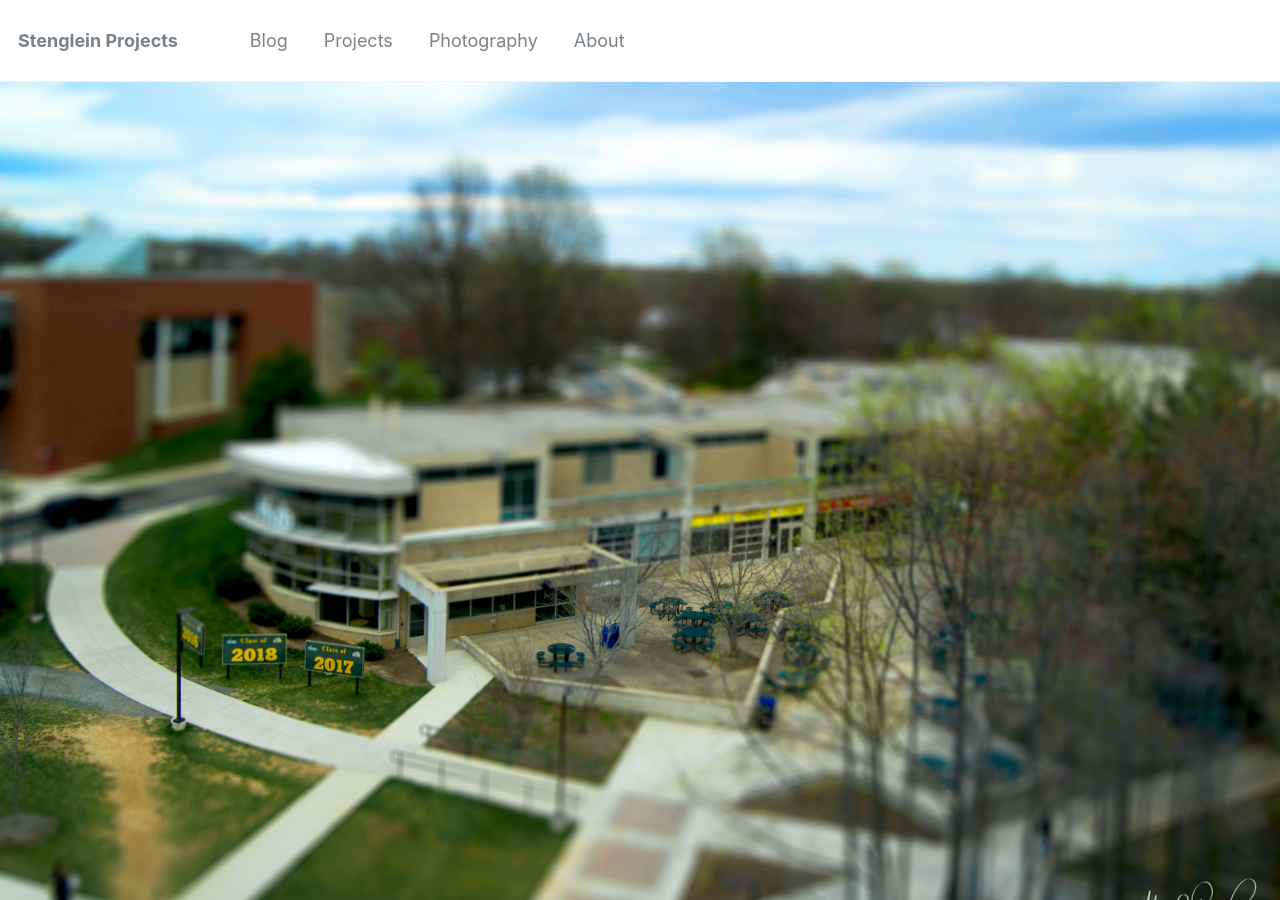
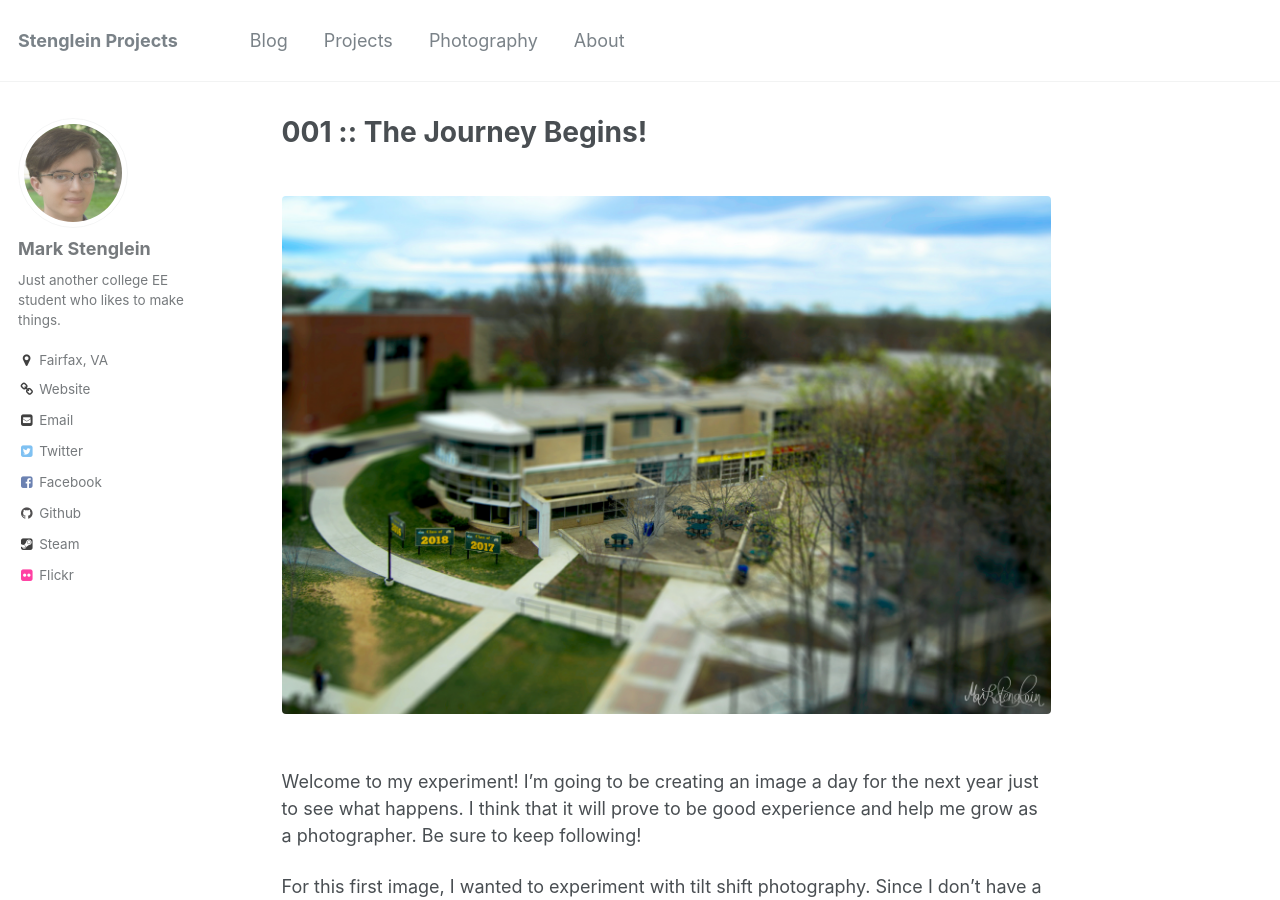
Before and after one commit to ocelotsloth/ocelotsloth.github.io, a Jekyll site: the page built from _daily/01-JUN-19-2016.md, in a window 1280 px wide and 900 px high. Built offline with Jekyll 4.4.1, drawn with Linux system fonts in a browser that asks for light colours; comment, search, counter and statistics services are not loaded.

Commit message:
revert previous

```diff
--- a/_daily/01-JUN-19-2016.md
+++ b/_daily/01-JUN-19-2016.md
@@ -2,7 +2,6 @@
 title: "001 :: The Journey Begins!"
 header:
   teaser: daily/2016/6/19.jpg
-  image: daily/2016/6/19.jpg
 excerpt: "The start of my photography journey, in which I make a tilt shift image."
 permalink: /photography/daily/2016/6/19/
 modified: 2016-05-17T15:54:02-04:00
```
